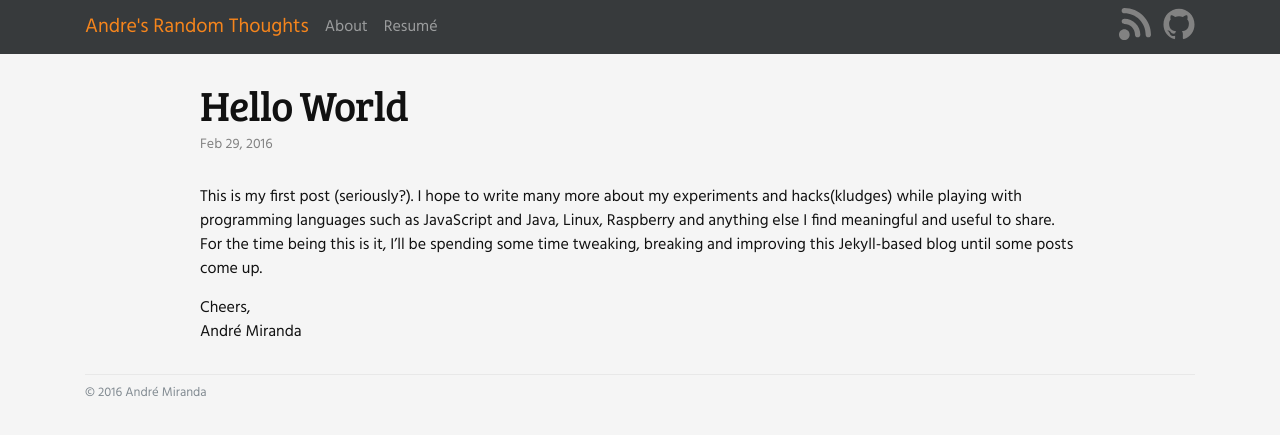
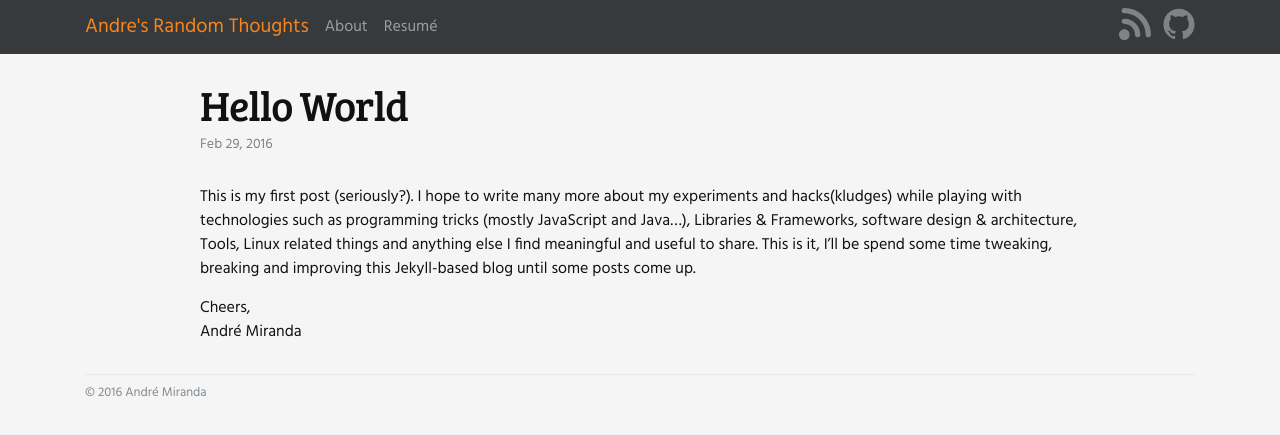
Before and after one commit to andreldm/andreldm.github.io, a Jekyll site: the page built from _posts/2016-02-29-hello-world.md, in a window 1280 px wide. Shown: the top 435 px of the page. Built offline with Jekyll 4.4.1, drawn with Linux system fonts in a browser that asks for light colours.

Commit message:
Improve hello world post

```diff
--- a/_posts/2016-02-29-hello-world.md
+++ b/_posts/2016-02-29-hello-world.md
@@ -5,8 +5,8 @@ date:   2016-02-29 09:32:14
 categories: intro
 ---
 This is my first post (seriously?). I hope to write many more about my experiments and hacks(kludges)
-while playing with programming languages such as JavaScript and Java, Linux, Raspberry and anything else I find meaningful and useful to share.
-For the time being this is it, I'll be spending some time tweaking, breaking and improving this Jekyll-based blog until some posts come up.
+while playing with technologies such as programming tricks (mostly JavaScript and Java...),  Libraries & Frameworks, software design & architecture, Tools, Linux related things and anything else I find meaningful and useful to share.
+This is it, I'll be spend some time tweaking, breaking and improving this Jekyll-based blog until some posts come up.
 
 Cheers,<br>
 André Miranda
```
